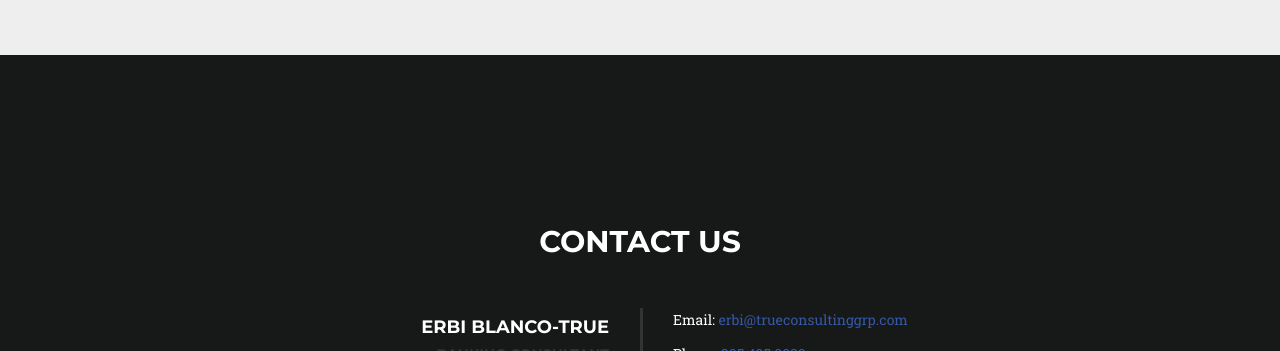
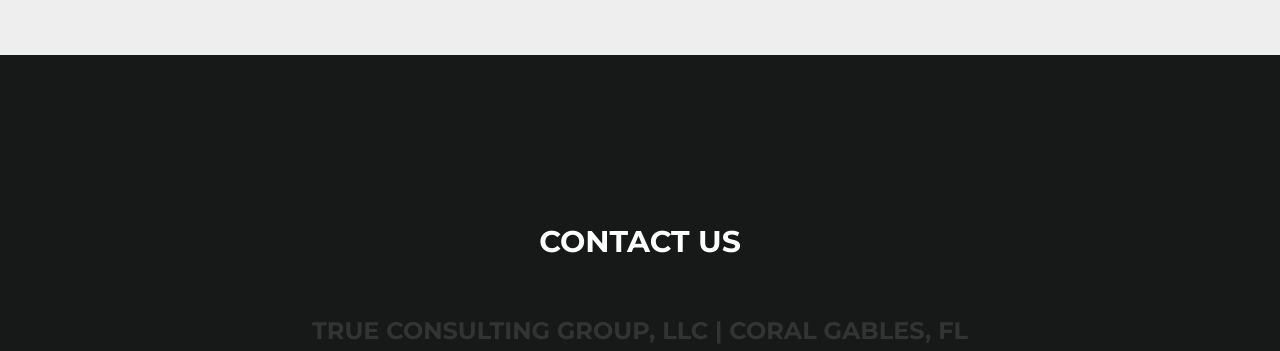
Before and after one commit to sarahdesigns/trueconsultingroup, a website: page index.html in a window 1280 px wide. Shown: the part 2985-3336 px from the top of the page. Drawn offline with nearby package versions, Linux system fonts and the light colour scheme; a web font is replaced by a local one.

Commit message:
update
update

```diff
--- a/index.html
+++ b/index.html
@@ -209,6 +209,7 @@
             <div class="row">
                 <div class="col-lg-12 text-center">
                 <h2>Contact Us</h2>
+                <h3>True Consulting Group, LLC | Coral Gables, FL</h3>
                 <div class="row">
                 <div class="col-md-6 erbi">
                 <h4>Erbi Blanco-True</h4>
```
